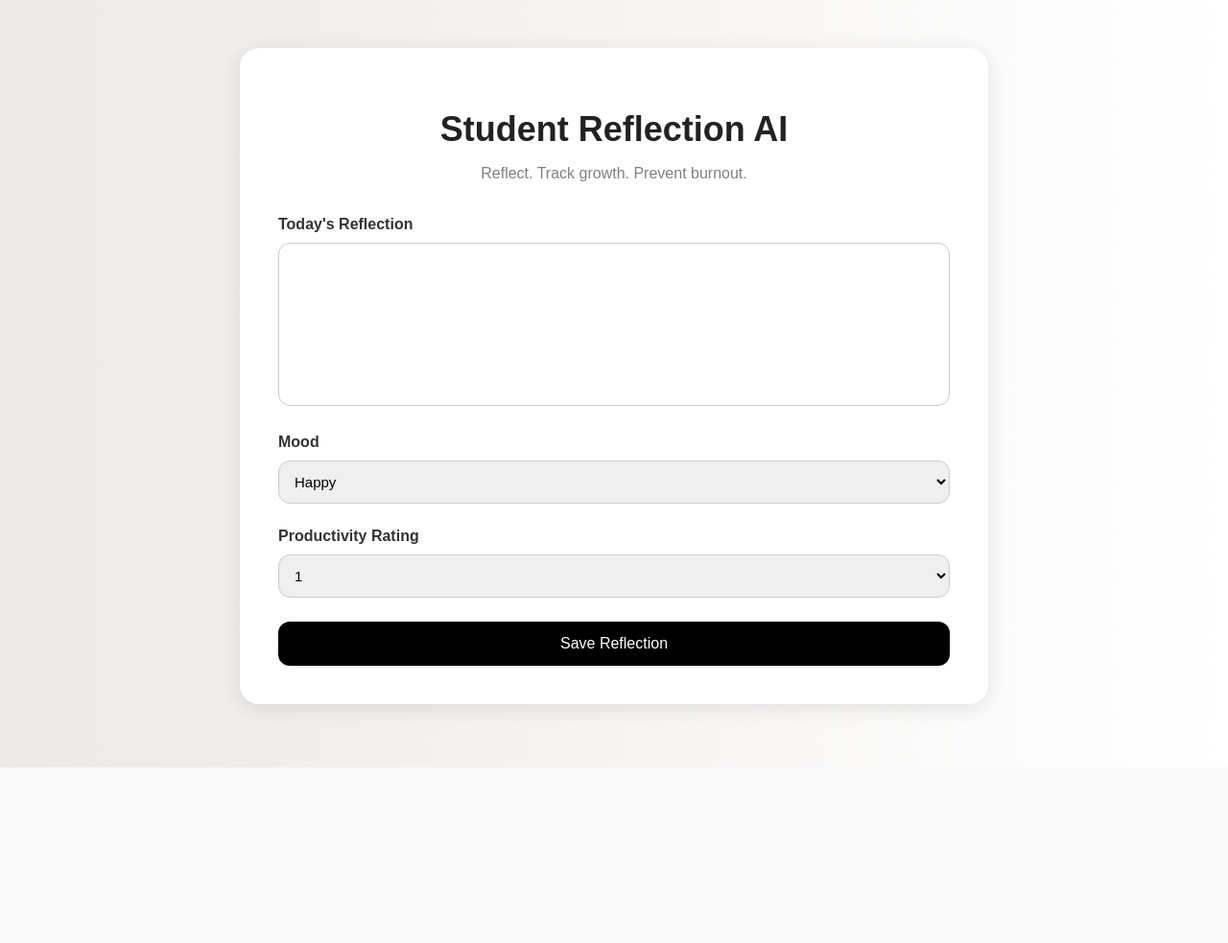
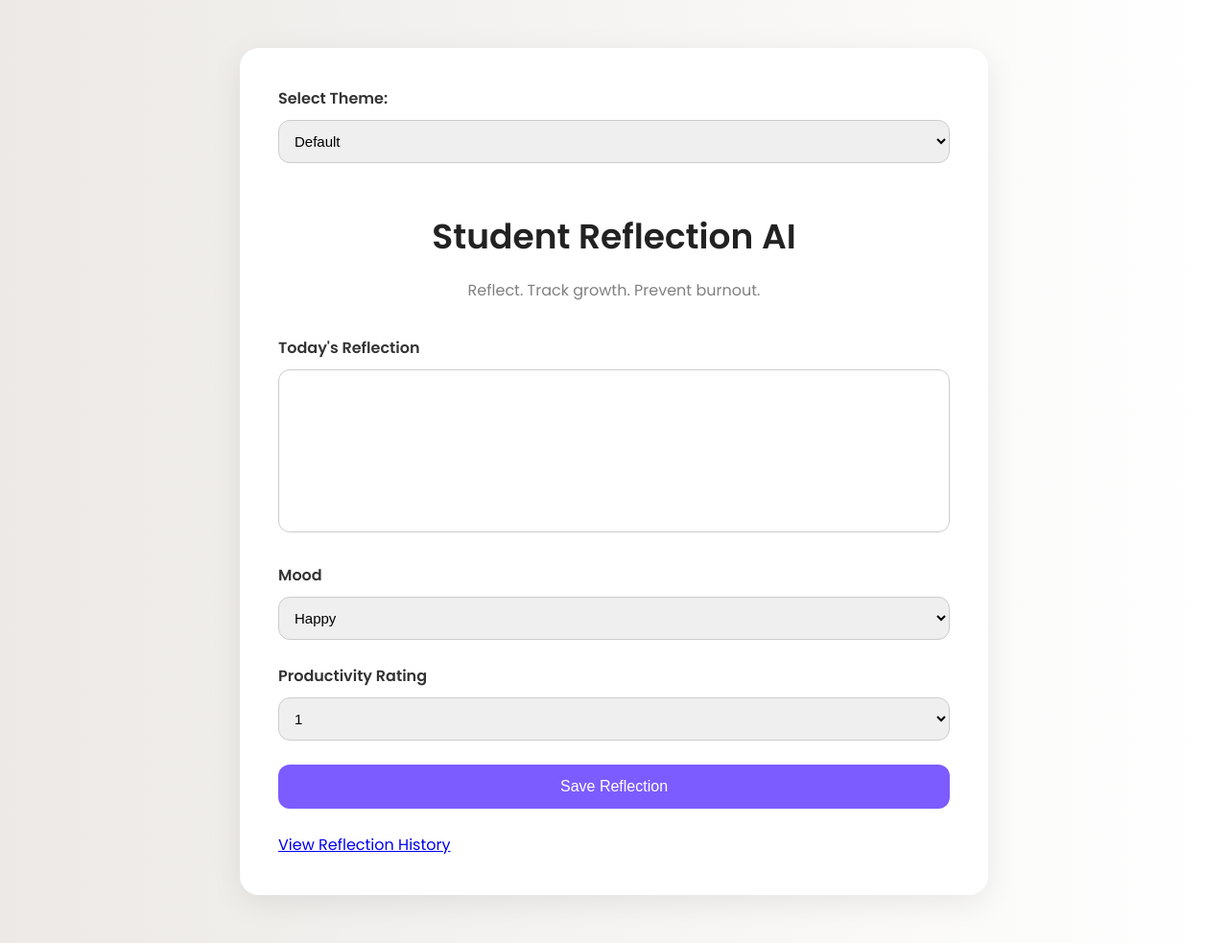
Before and after one commit to pubudini-rathnayake/student-reflection-ai, a Flask app: page / in a window 1280 px wide. Shown: the whole page at 96% size. Before the commit the page ends 800 px from the top, so only its background shows below. Run offline with Flask 3, Linux system fonts and the light colour scheme.

Commit message:
Added AI sentiment analysis and dynamic theme system

```diff
--- a/app.py
+++ b/app.py
@@ -1,5 +1,6 @@
 from flask import Flask, render_template, request
 import sqlite3
+from textblob import TextBlob
 
 app = Flask(__name__)
 
@@ -27,10 +28,26 @@ def init_db():
 # Homepage Route
 @app.route("/", methods=["GET", "POST"])
 def home():
+    sentiment = None
 
     if request.method == "POST":
 
         reflection = request.form["reflection"]
+        analysis = TextBlob(reflection)
+
+        sentiment_score = analysis.sentiment.polarity
+        if sentiment_score > 0:
+
+            sentiment = "Positive 😊"
+
+        elif sentiment_score < 0:
+
+            sentiment = "Negative 😔"
+
+        else:
+
+            sentiment = "Neutral 😐"
+
         mood = request.form["mood"]
         productivity = request.form["productivity"]
 
@@ -49,7 +66,23 @@ def home():
 
         print("Reflection saved successfully!")
 
-    return render_template("index.html")
+    return render_template(
+    "index.html",
+    sentiment=sentiment
+)
+
+@app.route("/history")
+def history():
+
+    conn = sqlite3.connect("database.db")
+    cursor = conn.cursor()
+
+    cursor.execute("SELECT * FROM reflections ORDER BY id DESC")
+    reflections = cursor.fetchall()
+
+    conn.close()
+
+    return render_template("history.html", reflections=reflections)
 
 
 # Run App
--- /dev/null
+++ b/static/script.js
@@ -0,0 +1,27 @@
+const themeSelect = document.getElementById("themeSelect");
+
+themeSelect.addEventListener("change", function () {
+  const selectedTheme = themeSelect.value;
+
+  if (selectedTheme === "kdrama") {
+    document.documentElement.style.setProperty("--bg-color", "#ffeef5");
+    document.documentElement.style.setProperty("--card-color", "#fff8fb");
+    document.documentElement.style.setProperty("--text-color", "#5a4a4a");
+    document.documentElement.style.setProperty("--button-color", "#ff7eb3");
+  } else if (selectedTheme === "dark") {
+    document.documentElement.style.setProperty("--bg-color", "#1e1b18");
+    document.documentElement.style.setProperty("--card-color", "#2b2623");
+    document.documentElement.style.setProperty("--text-color", "#f5e6cc");
+    document.documentElement.style.setProperty("--button-color", "#8b6f47");
+  } else if (selectedTheme === "minimal") {
+    document.documentElement.style.setProperty("--bg-color", "#ffffff");
+    document.documentElement.style.setProperty("--card-color", "#f8f8f8");
+    document.documentElement.style.setProperty("--text-color", "#111111");
+    document.documentElement.style.setProperty("--button-color", "#333333");
+  } else {
+    document.documentElement.style.setProperty("--bg-color", "#f5f7fb");
+    document.documentElement.style.setProperty("--card-color", "white");
+    document.documentElement.style.setProperty("--text-color", "#222");
+    document.documentElement.style.setProperty("--button-color", "#7c5cff");
+  }
+});
--- a/static/style.css
+++ b/static/style.css
@@ -1,8 +1,19 @@
+:root {
+  --bg-color: #f5f7fb;
+  --card-color: white;
+  --text-color: #222;
+  --button-color: #7c5cff;
+  --button-hover: #6848e6;
+}
+
 body {
-  font-family: Arial, sans-serif;
+  font-family: "Poppins", sans-serif;
   background: linear-gradient(to right, #ece9e6, #ffffff);
   margin: 0;
   padding: 0;
+  transition:
+    background 0.5s ease,
+    color 0.5s ease;
 }
 
 /* Main Container */
@@ -10,16 +21,20 @@ body {
   width: 60%;
   max-width: 700px;
   margin: 50px auto;
-  background-color: white;
+  background: var(--card-color);
   padding: 40px;
   border-radius: 20px;
   box-shadow: 0px 4px 20px rgba(0, 0, 0, 0.1);
+  transition: background 0.5s ease;
+  backdrop-filter: blur(10px);
+
+  box-shadow: 0 8px 32px rgba(0, 0, 0, 0.08);
 }
 
 /* Title */
 h1 {
   text-align: center;
-  color: #222;
+  color: var(--text-color);
   margin-bottom: 10px;
   font-size: 36px;
 }
@@ -60,7 +75,7 @@ textarea {
 /* Button */
 button {
   width: 100%;
-  background-color: black;
+  background: var(--button-color);
   color: white;
   padding: 14px;
   border: none;
--- a/templates/index.html
+++ b/templates/index.html
@@ -1,6 +1,14 @@
 <!doctype html>
 <html lang="en">
   <head>
+    <link rel="preconnect" href="https://fonts.googleapis.com" />
+    <link rel="preconnect" href="https://fonts.gstatic.com" crossorigin />
+
+    <link
+      href="https://fonts.googleapis.com/css2?family=Poppins:wght@300;400;500;600&display=swap"
+      rel="stylesheet"
+    />
+
     <meta charset="UTF-8" />
     <meta name="viewport" content="width=device-width, initial-scale=1.0" />
 
@@ -14,6 +22,17 @@
 
   <body>
     <div class="container">
+      <div class="theme-selector">
+        <label>Select Theme:</label>
+
+        <select id="themeSelect">
+          <option value="default">Default</option>
+          <option value="kdrama">K-Drama</option>
+          <option value="dark">Dark Academia</option>
+          <option value="minimal">Minimal</option>
+        </select>
+      </div>
+
       <h1>Student Reflection AI</h1>
 
       <p class="subtitle">Reflect. Track growth. Prevent burnout.</p>
@@ -51,7 +70,20 @@
         </select>
 
         <button type="submit">Save Reflection</button>
+
+        {% if sentiment %}
+
+        <div class="result-box">
+          <h3>{{ sentiment }}</h3>
+        </div>
+
+        {% endif %}
+
+        <br /><br />
+        <a href="/history">View Reflection History</a>
       </form>
     </div>
+
+    <script src="{{ url_for('static', filename='script.js') }}"></script>
   </body>
 </html>
```
Also changed, not shown: other parts of static/style.css (+34 -0 lines), templates/history.html (added, +42 -0 lines), database.db.
